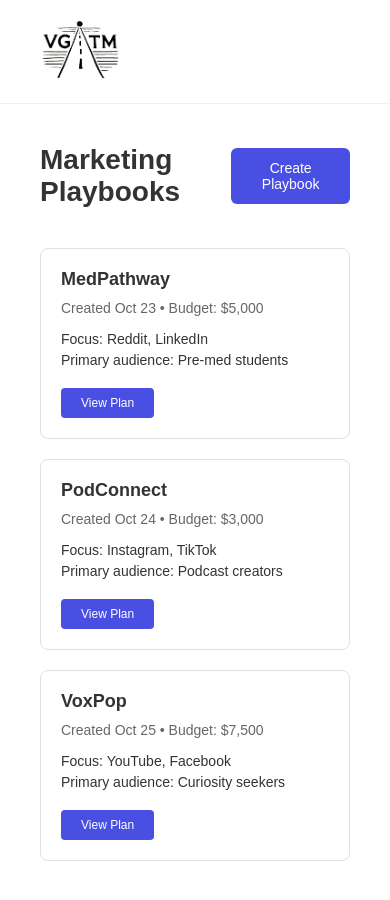
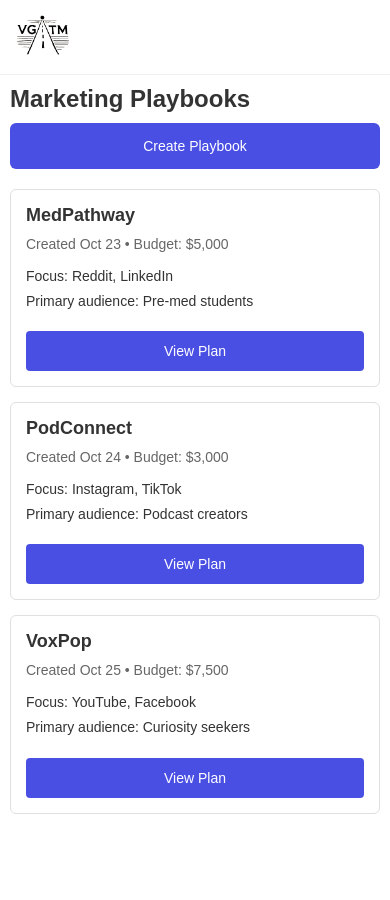
Before and after one commit to dgmulei/vgtm-frontend, a plain HTML site: page vgtm-populated-dashboard.html in a window 390 px wide. After the commit the page ends 844 px from the top, so only its background shows below. Drawn offline with Linux system fonts and the light colour scheme.

Commit message:
Update vgtm-populated-dashboard.html

```diff
--- a/vgtm-populated-dashboard.html
+++ b/vgtm-populated-dashboard.html
@@ -1,7 +1,15 @@
 <!DOCTYPE html>
 <html>
 <head>
+    <meta charset="UTF-8">
+    <meta name="viewport" content="width=device-width, initial-scale=1.0, maximum-scale=1.0, user-scalable=no">
+    <meta name="mobile-web-app-capable" content="yes">
+    <meta name="apple-mobile-web-app-capable" content="yes">
     <style>
+        * {
+            box-sizing: border-box;
+        }
+
         body {
             margin: 0;
             padding: 0;
@@ -11,25 +19,30 @@
         }
 
         .header {
-            padding: 20px 40px;
+            padding: 20px;
             border-bottom: 1px solid #f0f0f0;
+            background-color: #ffffff;
         }
 
         .logo {
-            width: 80px;
+            height: 40px;
+            width: auto;
         }
 
         .container {
+            width: 100%;
             max-width: 1200px;
-            margin: 40px auto;
-            padding: 0 40px;
+            margin: 0 auto;
+            padding: 20px;
         }
 
         .dashboard-header {
             display: flex;
             justify-content: space-between;
             align-items: center;
-            margin-bottom: 40px;
+            margin-bottom: 30px;
+            flex-wrap: wrap;
+            gap: 15px;
         }
 
         h1 {
@@ -47,6 +60,12 @@
             padding: 12px 24px;
             font-size: 14px;
             cursor: pointer;
+            -webkit-appearance: none;
+            appearance: none;
+        }
+
+        .create-button:active {
+            background-color: #4045cc;
         }
 
         .playbook-grid {
@@ -59,6 +78,7 @@
             border: 1px solid #e0e0e0;
             border-radius: 8px;
             padding: 20px;
+            background-color: #ffffff;
         }
 
         .playbook-title {
@@ -78,6 +98,7 @@
             color: #333333;
             font-size: 14px;
             margin-bottom: 5px;
+            line-height: 1.4;
         }
 
         .view-button {
@@ -89,6 +110,63 @@
             font-size: 12px;
             cursor: pointer;
             margin-top: 15px;
+            -webkit-appearance: none;
+            appearance: none;
+        }
+
+        .view-button:active {
+            background-color: #4045cc;
+        }
+
+        @media (max-width: 768px) {
+            .container {
+                padding: 15px;
+            }
+
+            h1 {
+                font-size: 24px;
+            }
+
+            .playbook-grid {
+                grid-template-columns: 1fr;
+                gap: 15px;
+            }
+
+            .dashboard-header {
+                margin-bottom: 20px;
+            }
+        }
+
+        @media (max-width: 480px) {
+            .header {
+                padding: 15px;
+            }
+
+            .container {
+                padding: 10px;
+            }
+
+            .playbook-card {
+                border-radius: 6px;
+                padding: 15px;
+            }
+
+            .dashboard-header {
+                flex-direction: column;
+                align-items: stretch;
+                gap: 10px;
+            }
+
+            .create-button {
+                width: 100%;
+                padding: 15px;
+            }
+
+            .view-button {
+                width: 100%;
+                padding: 12px;
+                font-size: 14px;
+            }
         }
     </style>
 </head>
```
